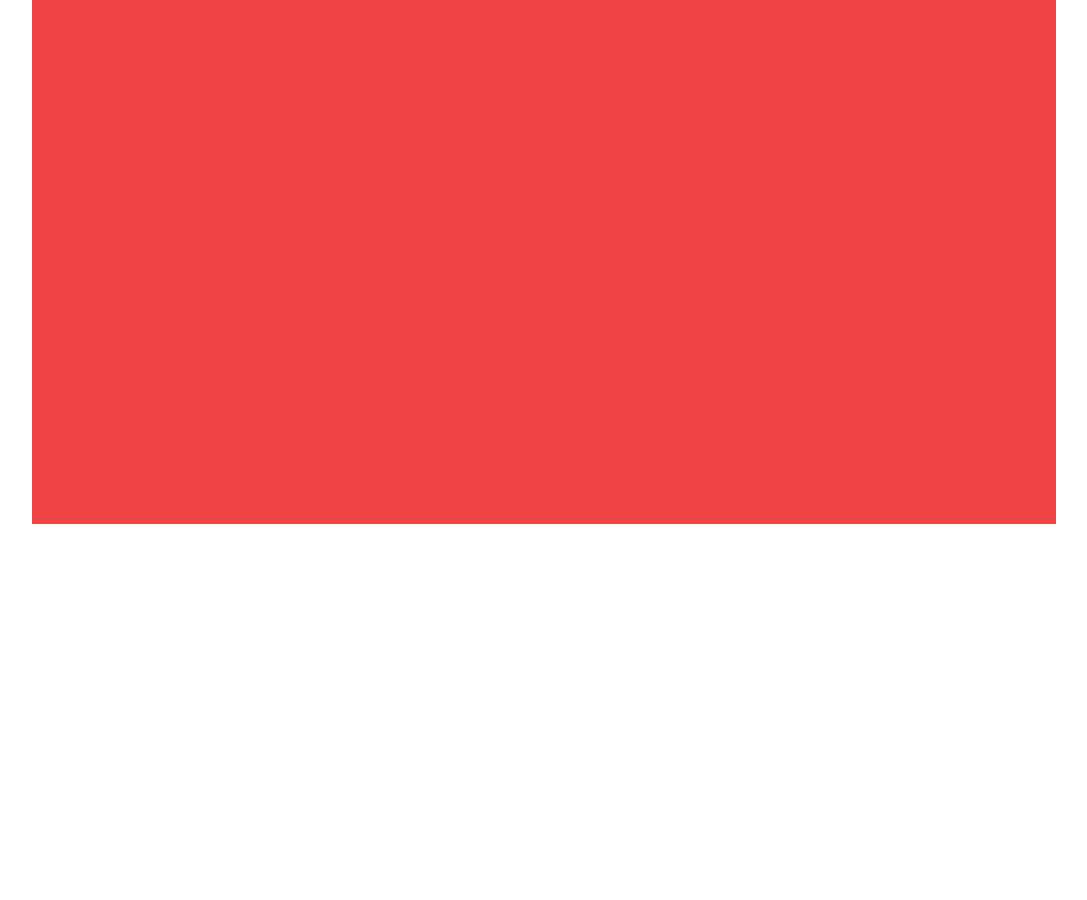
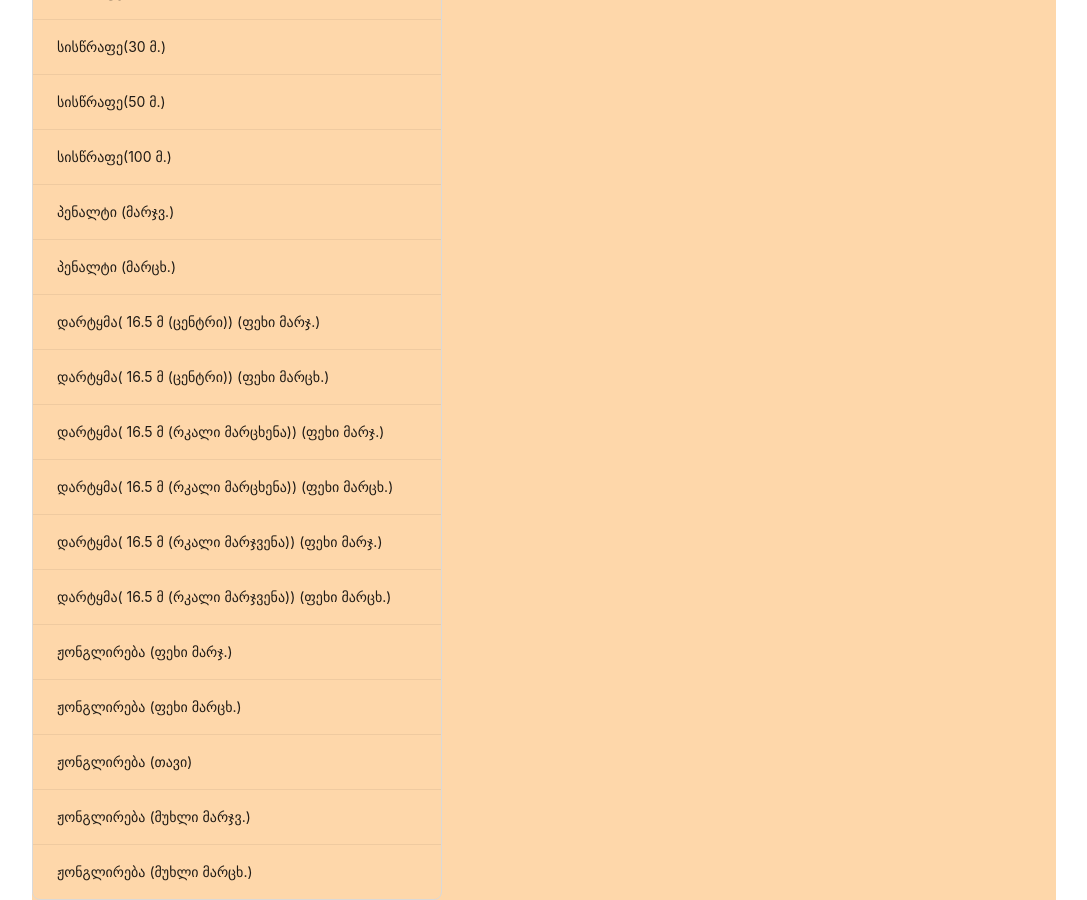
Before and after one commit to GiorgiJulakidze1997/geokids, a React (Vite) app: page /playerPage in a window 1280 px wide. Shown: the part 340-1240 px from the top of the page, without its empty margins (96-1183 px from the left). Before the commit the page ends 864 px from the top, so only its background shows below. Built offline with nearby package versions, Linux system fonts and the light colour scheme.

Commit message:
Added list of data for aside

```diff
--- a/src/components/playerPage/PlayerInfo.tsx
+++ b/src/components/playerPage/PlayerInfo.tsx
@@ -1,7 +1,29 @@
+import { List } from "antd";
+
+const data = [
+  "სისწრაფე(10 მ.)",
+  "სისწრაფე(20 მ.)",
+  "სისწრაფე(30 მ.)",
+  "სისწრაფე(50 მ.)",
+  "სისწრაფე(100 მ.)",
+  "პენალტი (მარჯვ.)",
+  "პენალტი (მარცხ.)",
+  "დარტყმა( 16.5 მ (ცენტრი)) (ფეხი მარჯ.)",
+  "დარტყმა( 16.5 მ (ცენტრი)) (ფეხი მარცხ.)",
+  "დარტყმა( 16.5 მ (რკალი მარცხენა)) (ფეხი მარჯ.)",
+  "დარტყმა( 16.5 მ (რკალი მარცხენა)) (ფეხი მარცხ.)",
+  "დარტყმა( 16.5 მ (რკალი მარჯვენა)) (ფეხი მარჯ.)",
+  "დარტყმა( 16.5 მ (რკალი მარჯვენა)) (ფეხი მარცხ.)",
+  "ჟონგლირება (ფეხი მარჯ.)",
+  "ჟონგლირება (ფეხი მარცხ.)",
+  "ჟონგლირება (თავი)",
+  "ჟონგლირება (მუხლი მარჯვ.)",
+  "ჟონგლირება (მუხლი მარცხ.)",
+];
 const PlayerInfo = () => {
   return (
     <div className="container mx-auto mt-10">
-      <div className="min-h-[100vh] w-[80%] max-w-full bg-red-500 mx-auto">
+      <div className="min-h-[100vh] w-[80%] max-w-full bg-orange-200 mx-auto">
         <div className="border-b flex">
           <div className="border-r w-fit px-10 py-3 border-green-400">
             <img
@@ -32,6 +54,15 @@ const PlayerInfo = () => {
             </div>
           </div>
         </div>
+        {/* side panel */}
+        <div className="w-[40%] min-h-[80dvh]">
+          <List
+            size="large"
+            bordered
+            dataSource={data}
+            renderItem={(item) => <List.Item>{item}</List.Item>}
+          />
+        </div>
       </div>
     </div>
   );
```
